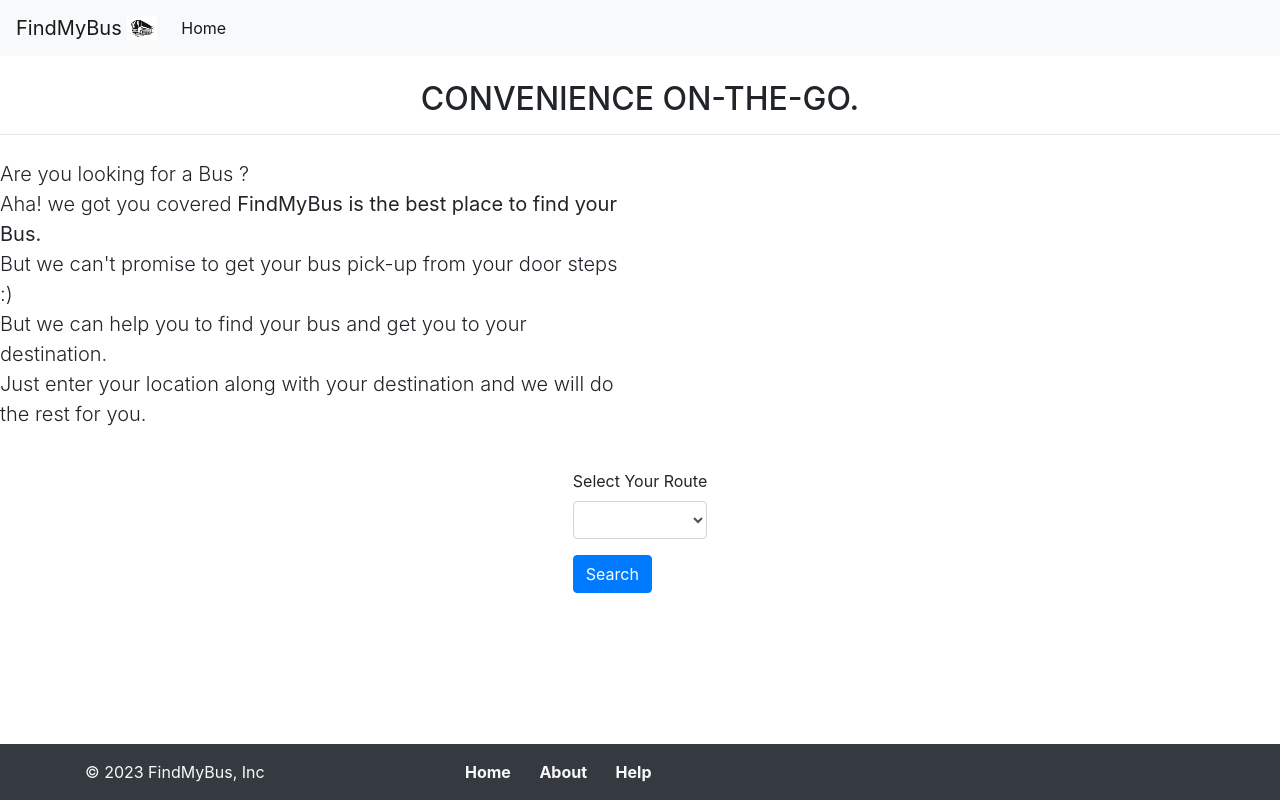
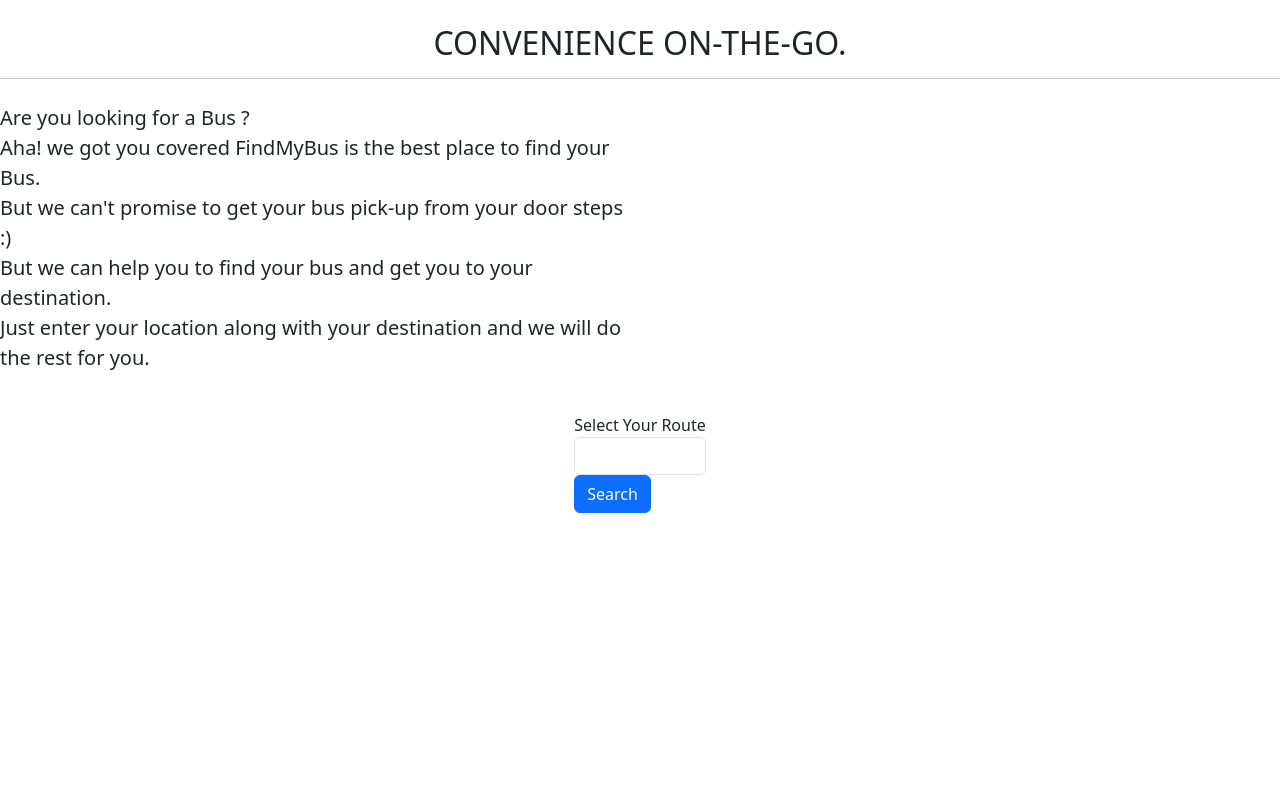
Before and after one commit to akashghosh256/Find_My_Bus, a Flask app: page / in a window 1280 px wide. Run offline with Flask 3, Linux system fonts and the light colour scheme; data that the repository does not hold is empty; some libraries are stand-ins or nearby versions.

Commit message:
Modified base.html.

```diff
--- a/templates/base.html
+++ b/templates/base.html
@@ -1,11 +1,9 @@
 <!doctype html>
 <html lang="en">
    <head>
-      <!-- Required meta tags -->
       <meta charset="utf-8">
-      <meta name="viewport" content="width=device-width, initial-scale=1, shrink-to-fit=no">
-      <!-- Bootstrap CSS -->
-      <link rel="stylesheet" href="https://cdn.jsdelivr.net/npm/bootstrap@4.5.3/dist/css/bootstrap.min.css" integrity="sha384-TX8t27EcRE3e/ihU7zmQxVncDAy5uIKz4rEkgIXeMed4M0jlfIDPvg6uqKI2xXr2" crossorigin="anonymous">
+      <meta name="viewport" content="width=device-width, initial-scale=1">
+      <!-- <link rel="stylesheet" href="https://cdn.jsdelivr.net/npm/bootstrap@4.5.3/dist/css/bootstrap.min.css" integrity="sha384-TX8t27EcRE3e/ihU7zmQxVncDAy5uIKz4rEkgIXeMed4M0jlfIDPvg6uqKI2xXr2" crossorigin="anonymous"> -->
       {% block css %}
 
       {% endblock %}
@@ -16,57 +14,107 @@
       </title>
    </head>
    <body>
-    <nav class="navbar navbar-expand-md navbar-light bg-light">
-      <a class="navbar-brand" href="#">FindMyBus
-        <img src="\static\logos.jpg" alt="" width="30" height="24" class="d-inline-block align-text-top">
-      </a>
-      <button class="navbar-toggler" type="button" data-toggle="collapse" data-target="#navbarNav">
-        <span class="navbar-toggler-icon"></span>
-      </button>
-      <div class="collapse navbar-collapse" id="navbarNav">
-        <ul class="navbar-nav mr-auto">
-            <li class="nav-item active">
-                <a class="nav-link" href="{{ url_for('home_page') }}">Home <span class="sr-only">(current)</span></a>
-            </li>
 
-        </ul>
-
-      </div>
     </nav>
       {% block content %}
 
       {% endblock %}
       <!-- Future Content here -->
 
-    <!-- Footer -->
-    <footer class="fixed-bottom bg-dark py-3">
-        <div class="container">
-          <div class="row">
-            <div class="col-md-4 text-light">&copy; 2023 FindMyBus, Inc</div>
-            <div class="col-md-8 text-md-left text-center">
-              <ul class="list-inline mb-0">
-                <li class="list-inline-item mr-md-4">
-                  <a href="#" class="text-light text-decoration-none font-weight-bold footer-link">Home</a>
-                </li>
-                <li class="list-inline-item mr-md-4">
-                  <a href="#" class="text-light text-decoration-none font-weight-bold footer-link">About</a>
-                </li>
-                <li class="list-inline-item">
-                  <a href="#" class="text-light text-decoration-none font-weight-bold footer-link">Help</a>
-                </li>
-              </ul>
-            </div>
-          </div>
-        </div>
-      </footer>
+
 
 
       <!-- Optional JavaScript -->
       <!-- jQuery first, then Popper.js, then Bootstrap JS -->
-      <script src='https://kit.fontawesome.com/a076d05399.js'></script>
+      <!-- <script src='https://kit.fontawesome.com/a076d05399.js'></script>
       <script src="https://code.jquery.com/jquery-3.5.1.slim.min.js" integrity="sha384-DfXdz2htPH0lsSSs5nCTpuj/zy4C+OGpamoFVy38MVBnE+IbbVYUew+OrCXaRkfj" crossorigin="anonymous"></script>
       <script src="https://cdn.jsdelivr.net/npm/popper.js@1.16.1/dist/umd/popper.min.js" integrity="sha384-9/reFTGAW83EW2RDu2S0VKaIzap3H66lZH81PoYlFhbGU+6BZp6G7niu735Sk7lN" crossorigin="anonymous"></script>
-      <script src="https://stackpath.bootstrapcdn.com/bootstrap/4.5.2/js/bootstrap.min.js" integrity="sha384-B4gt1jrGC7Jh4AgTPSdUtOBvfO8shuf57BaghqFfPlYxofvL8/KUEfYiJOMMV+rV" crossorigin="anonymous"></script>
-   </body>
+       -->
+
+
+  <!-- <script src="https://stackpath.bootstrapcdn.com/bootstrap/4.5.2/js/bootstrap.min.js" integrity="sha384-B4gt1jrGC7Jh4AgTPSdUtOBvfO8shuf57BaghqFfPlYxofvL8/KUEfYiJOMMV+rV" crossorigin="anonymous"></script> -->
+
+
+
+
+
+
+
+ <!-- MY BOOTSTRAP---------------------------------------------------------------------- -->
+
+
+
+
+ <link href="https://cdn.jsdelivr.net/npm/bootstrap@5.3.0-alpha3/dist/css/bootstrap.min.css" rel="stylesheet" integrity="sha384-KK94CHFLLe+nY2dmCWGMq91rCGa5gtU4mk92HdvYe+M/SXH301p5ILy+dN9+nJOZ" crossorigin="anonymous">
+
+ <script src="https://cdn.jsdelivr.net/npm/bootstrap@5.3.0-alpha3/dist/js/bootstrap.bundle.min.js" integrity="sha384-ENjdO4Dr2bkBIFxQpeoTz1HIcje39Wm4jDKdf19U8gI4ddQ3GYNS7NTKfAdVQSZe" crossorigin="anonymous"></script>
+
+ <!-- Bootstrap icons -->
+ <link rel="stylesheet" href="https://cdn.jsdelivr.net/npm/bootstrap-icons@1.10.4/font/bootstrap-icons.css">
+
+ <!-- Animated CSS -->
+ <link rel="stylesheet" href="https://cdnjs.cloudflare.com/ajax/libs/animate.css/4.1.1/animate.min.css"/>
+
+
+
+
+ <!-- reveal animation on scroll -->
+ <script src="https://unpkg.com/scrollreveal"></script>
+
+
+  <!-- transition effect for p tags -->
+ <style>
+     /* CSS */
+   p {
+     opacity: 0;
+     transform: translateY(10px);
+     animation: fadeInUp 0.9s ease-out forwards;
+   }
+
+   @keyframes fadeInUp {
+     from {
+       opacity: 0;
+       transform: translateY(10px);
+     }
+     to {
+       opacity: 1;
+       transform: translateY(0);
+     }
+   }
+ </style>
+
+
+  <!-- WORDS FLIPPING ANIMATION -->
+ <style>
+
+   * {
+     padding: 0;
+     margin: 0;
+     box-sizing: border-box;
+   }
+
+
+   .waviy {
+     position: relative;
+   }
+   .waviy span {
+     position: relative;
+     display: inline-block;
+     font-size: 1.5rem;
+     color: #000000;
+     /* text-transform: uppercase; */
+     animation: flip 1s;
+     animation-delay: calc(.2s * var(--i));
+
+   }
+   @keyframes flip {
+     0%,80% {
+       transform: rotateY(360deg)
+     }
+   }
+ </style>
+
+
+</body>
 
 </html>
```
